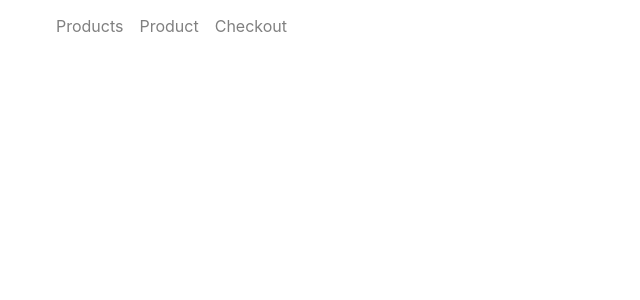
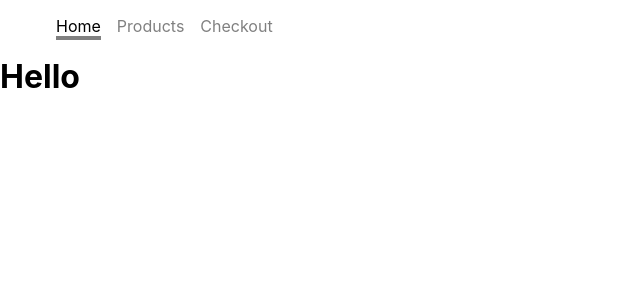
Before and after one commit to tarasivanchyshyn/products-website, a React (Create React App) app: page / in a window 1280 px wide. Shown: the top 300 px of the page, without its empty margins (0-640 px from the left). Built offline with nearby package versions, Linux system fonts and the light colour scheme.

Commit message:
active link fix

```diff
--- a/src/App.tsx
+++ b/src/App.tsx
@@ -4,7 +4,8 @@ import Header from '@components/Header';
 import Products from '@pages/Products';
 import Product from '@pages/Product';
 import Checkout from '@pages/Checkout';
-import { productsURL, productURL, checkoutURL } from '@constants';
+import Home from '@pages/Home';
+import { productsURL, productURL, checkoutURL, homeURL } from '@constants';
 
 function App() {
   return (
@@ -12,6 +13,7 @@ function App() {
       <Header />
       <main>
         <Routes>
+          <Route path={homeURL} element={<Home />} />
           <Route path={productsURL} element={<Products />} />
           <Route path={productURL} element={<Product />} />
           <Route path={checkoutURL} element={<Checkout />} />
--- a/src/components/Header.module.scss
+++ b/src/components/Header.module.scss
@@ -5,12 +5,14 @@
 
 .link {
   margin-left: 1rem;
+
   & a {
     color: grey;
     text-decoration: none;
   }
 
   & a:hover,
+  a:active,
   a.active {
     color: black;
     border-bottom: 4px solid grey;
--- a/src/components/Header.tsx
+++ b/src/components/Header.tsx
@@ -1,6 +1,6 @@
 import { NavLink } from 'react-router-dom';
 
-import { productsURL, productURL, checkoutURL } from '@constants';
+import { productsURL, checkoutURL, homeURL } from '@constants';
 
 import classes from './Header.module.scss';
 
@@ -13,7 +13,16 @@ function Header() {
         <ul className={list}>
           <li className={link}>
             <NavLink
-              className={(navData) => (navData.isActive ? active : '')}
+              className={({ isActive }) => (isActive ? active : '')}
+              to={homeURL}
+              end
+            >
+              Home
+            </NavLink>
+          </li>
+          <li className={link}>
+            <NavLink
+              className={({ isActive }) => (isActive ? active : '')}
               to={productsURL}
             >
               Products
@@ -21,15 +30,7 @@ function Header() {
           </li>
           <li className={link}>
             <NavLink
-              className={(navData) => (navData.isActive ? active : '')}
-              to={productURL}
-            >
-              Product
-            </NavLink>
-          </li>
-          <li className={link}>
-            <NavLink
-              className={(navData) => (navData.isActive ? active : '')}
+              className={({ isActive }) => (isActive ? active : '')}
               to={checkoutURL}
             >
               Checkout
--- a/src/constants.ts
+++ b/src/constants.ts
@@ -1,3 +1,4 @@
+export const homeURL = '/';
 export const productsURL = '/products';
-export const productURL = '/products/product/:id';
+export const productURL = '/products/:productId';
 export const checkoutURL = '/checkout';
--- /dev/null
+++ b/src/pages/Home.tsx
@@ -0,0 +1,5 @@
+function Home() {
+  return <h1>Hello</h1>;
+}
+
+export default Home;
--- a/src/pages/Product.tsx
+++ b/src/pages/Product.tsx
@@ -1,5 +1,14 @@
+import { useParams } from 'react-router-dom';
+
 function Product() {
-  return <h1>Product</h1>;
+  const params = useParams();
+
+  return (
+    <section>
+      <h1>Product</h1>
+      <p>{params.productId}</p>
+    </section>
+  );
 }
 
 export default Product;
--- a/src/pages/Products.tsx
+++ b/src/pages/Products.tsx
@@ -1,5 +1,22 @@
+import { Link } from 'react-router-dom';
+
 function Products() {
-  return <h1>All Products</h1>;
+  return (
+    <>
+      <h1>All Products</h1>
+      <ul>
+        <li>
+          <Link to="/products/p1">Apple</Link>
+        </li>
+        <li>
+          <Link to="/products/p2">Carrot</Link>
+        </li>
+        <li>
+          <Link to="/products/p3">Mushroom</Link>
+        </li>
+      </ul>
+    </>
+  );
 }
 
 export default Products;
```
